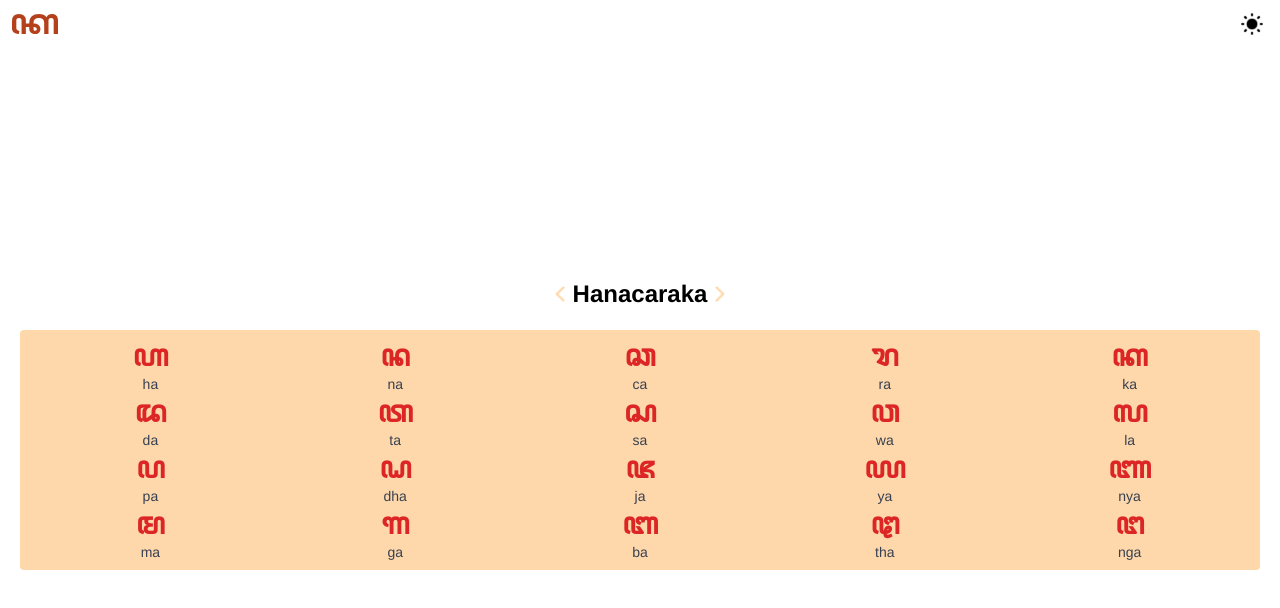
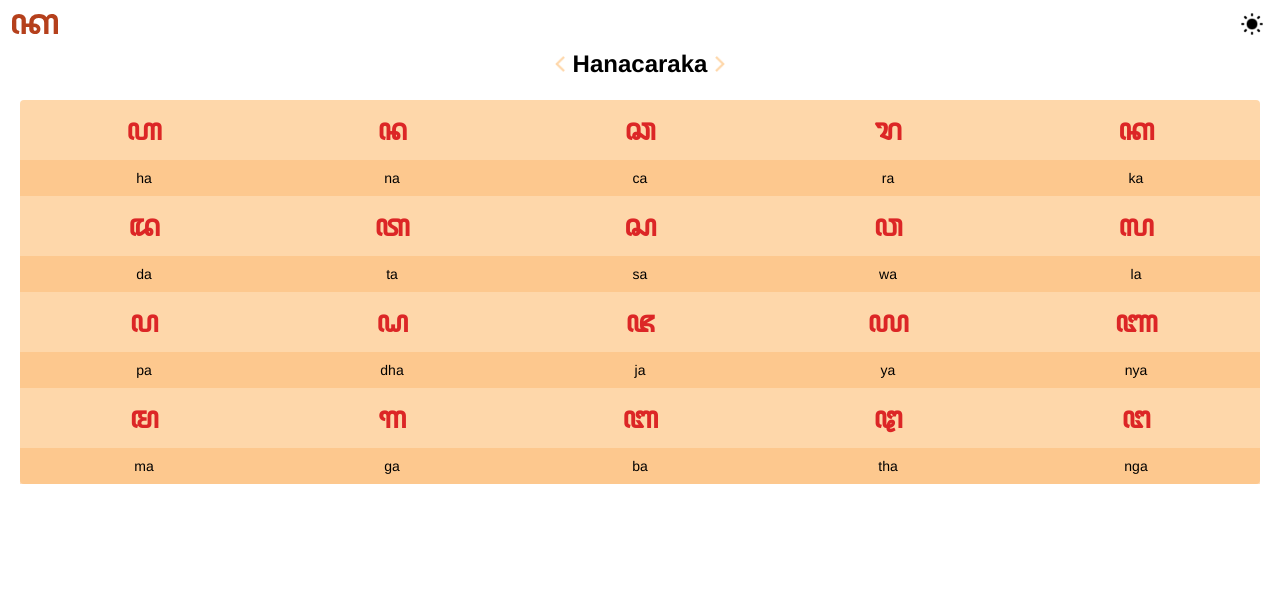
Before and after one commit to RizkiAlkarim/sinau-aksara, a React (Vite) app: page /learn in a window 1280 px wide. Shown: the top 608 px of the page. Built offline with nearby package versions, Linux system fonts and the light colour scheme.

Commit message:
Fix learn page layout

```diff
--- a/src/components/Table.jsx
+++ b/src/components/Table.jsx
@@ -32,7 +32,7 @@ function Table() {
     console.log(tableItems.length)
 
   return (
-    <div className='flex flex-col justify-center items-center px-5 h-full'>
+    <div className='flex flex-col justify-center items-center px-5'>
         <div className='flex justify-center items-center gap-2 mb-5'>
             <button>
                 <img className='h-4' src={back} alt="back" onClick={previousTable}/>
@@ -42,11 +42,15 @@ function Table() {
                 <img className='h-4' src={next} alt="next" onClick={nextTable}/>
             </button>
         </div>
-        <div className='grid grid-cols-5 grid-rows-4 place-items-center w-full bg-orange-200 rounded p-2'>
+        <div className='grid grid-cols-5 grid-rows-4 place-items-center w-full bg-orange-200 rounded'>
             {tableItems[tableIndex].map(({aksara, letter})=>(
-                <div key={letter}>
-                    <div className={`font-bold text-3xl text-red-600 text-center ${tableIndex == 1 && 'mb-7'}`}>{aksara}</div>
-                    <div className='font-thin text-sm text-gray-700 text-center'>{letter}</div>
+                <div className='w-full' key={letter}>
+                    <div className={`font-bold text-3xl text-red-600 text-center p-3 ${tableIndex == 1 && 'mb-7'}`}>
+                        <h1>{aksara}</h1>
+                    </div>
+                    <div className='font-thin text-sm text-black text-center bg-orange-300/50 p-2'>
+                        <h1>{letter}</h1>
+                    </div>
                 </div>
             ))}
 
```
